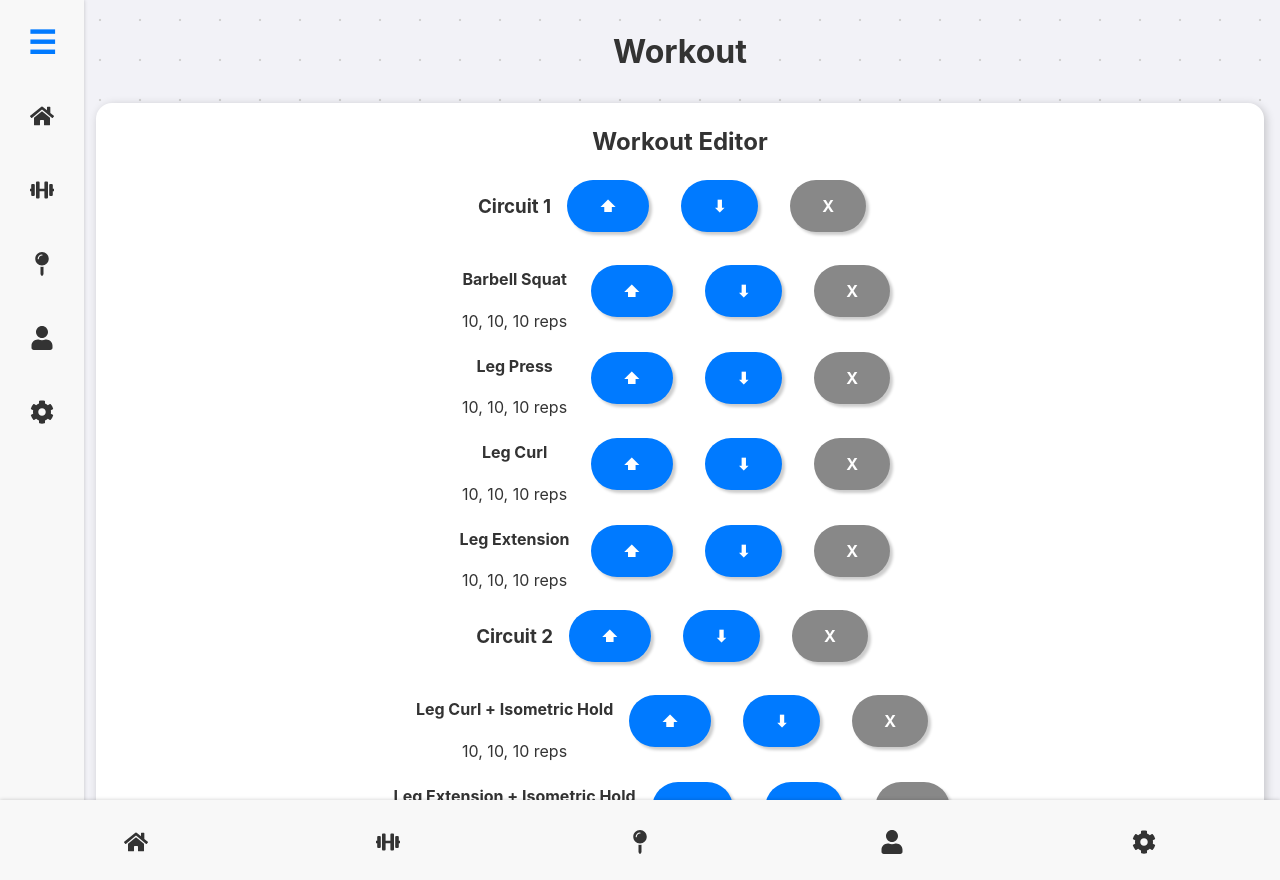
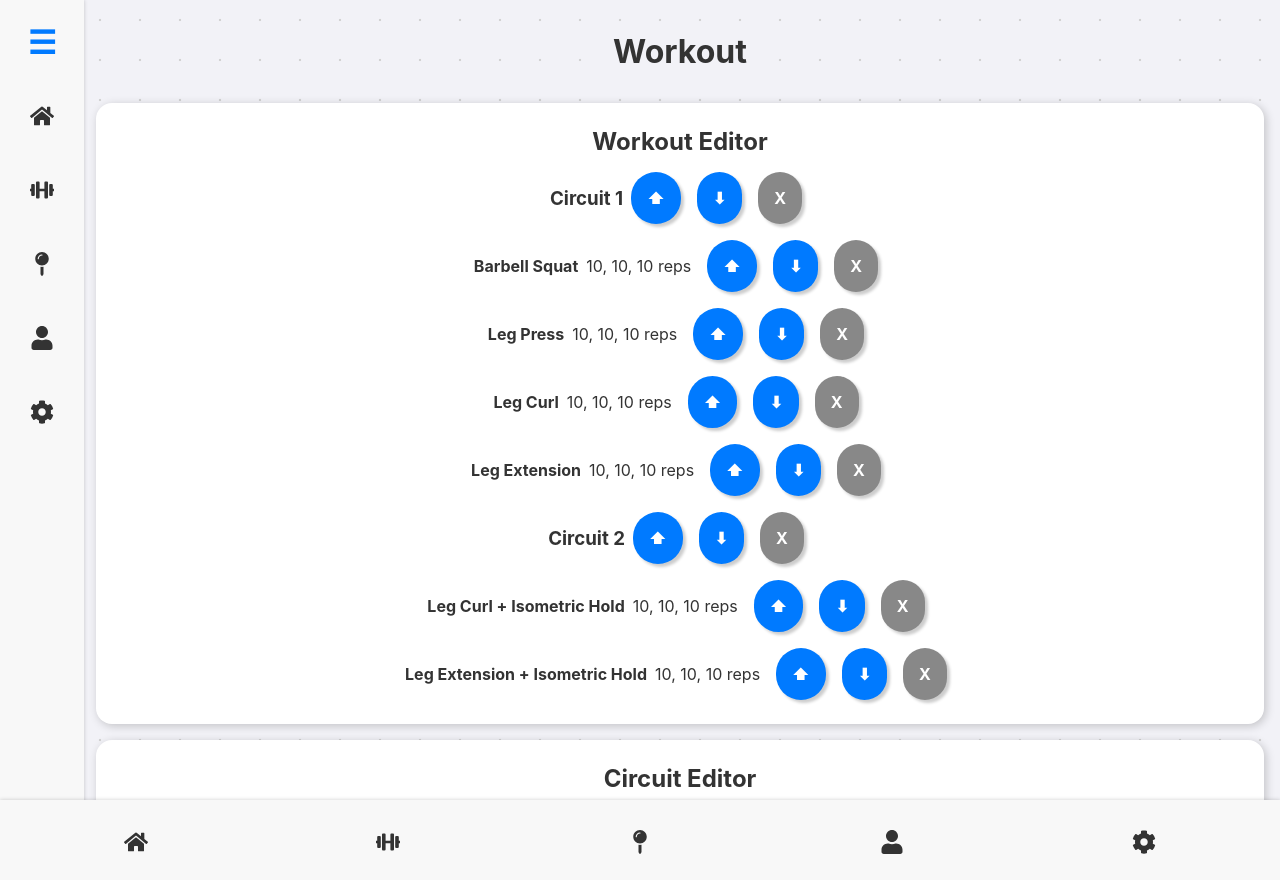
Before and after one commit to Jararered/fitness-framework, a React (Vite) app: page / in a window 1280 px wide. Both pictures are taken after a click on the element 42 px from the left and 190 px from the top of the page. Built offline with nearby package versions, Linux system fonts and the light colour scheme.

Commit message:
Refactor WorkoutEditor buttons to use circular styles for improved UI consistency

```diff
--- a/src/components/WorkoutEditor.tsx
+++ b/src/components/WorkoutEditor.tsx
@@ -60,16 +60,16 @@ const WorkoutEditor = () => {
                     <div className="flex">
                         <h3>Circuit {circuitIndex + 1}</h3>
 
-                        <button onClick={() => handleMoveCircuit(circuitIndex, -1)}>
+                        <button className="circle" onClick={() => handleMoveCircuit(circuitIndex, -1)}>
                             ⬆
                         </button>
 
-                        <button
+                        <button className="circle"
                             onClick={() => handleMoveCircuit(circuitIndex, 1)}>
                             ⬇
                         </button>
 
-                        <button className="bad"
+                        <button className="circle bad"
                             onClick={() => handleDeleteCircuit(circuitIndex)}>
                             X
                         </button>
@@ -77,21 +77,21 @@ const WorkoutEditor = () => {
 
                     {circuit.map((exerciseList, exerciseIndex) => (
                         <div className="flex" key={exerciseIndex}>
-                            <div>
+                            <div className="flex">
                                 <h4>{exerciseList.name}</h4>
                                 <p>{exerciseList.plan?.sets ? FormatSets(exerciseList.plan.sets) : ""} reps</p>
                             </div>
 
                             <div>
-                                <button onClick={() => handleMoveExercise(circuitIndex, exerciseIndex, -1)}>
+                                <button className="circle" onClick={() => handleMoveExercise(circuitIndex, exerciseIndex, -1)}>
                                     ⬆
                                 </button>
 
-                                <button onClick={() => handleMoveExercise(circuitIndex, exerciseIndex, 1)}>
+                                <button className="circle" onClick={() => handleMoveExercise(circuitIndex, exerciseIndex, 1)}>
                                     ⬇
                                 </button>
 
-                                <button className="bad" onClick={() => handleDeleteExercise(circuitIndex, exerciseIndex)}>
+                                <button className="bad circle" onClick={() => handleDeleteExercise(circuitIndex, exerciseIndex)}>
                                     X
                                 </button>
                             </div>
```
